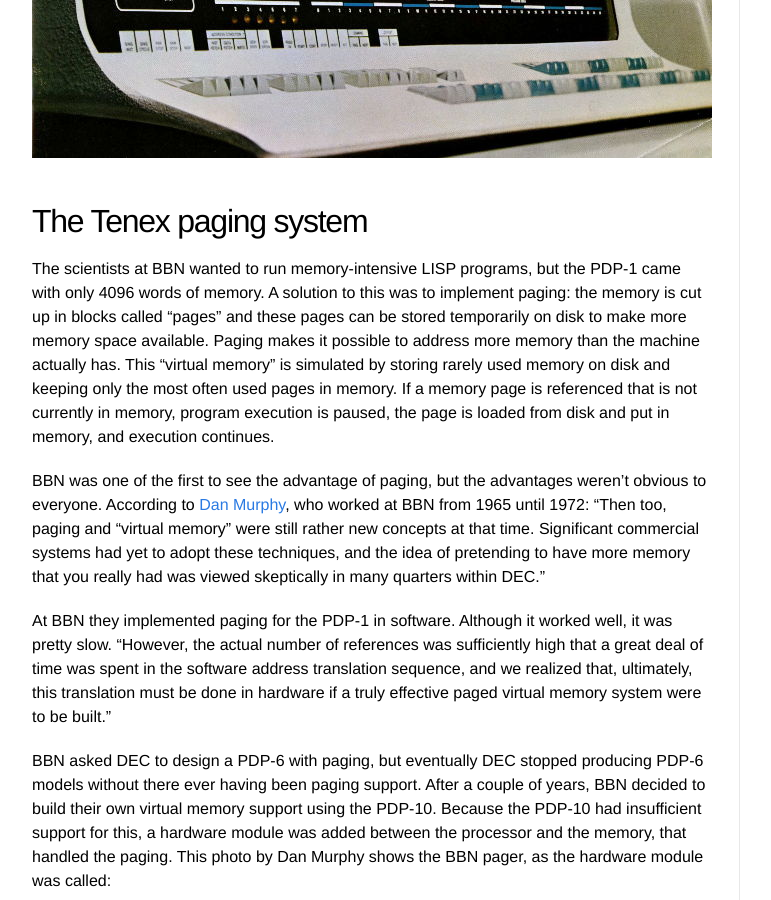
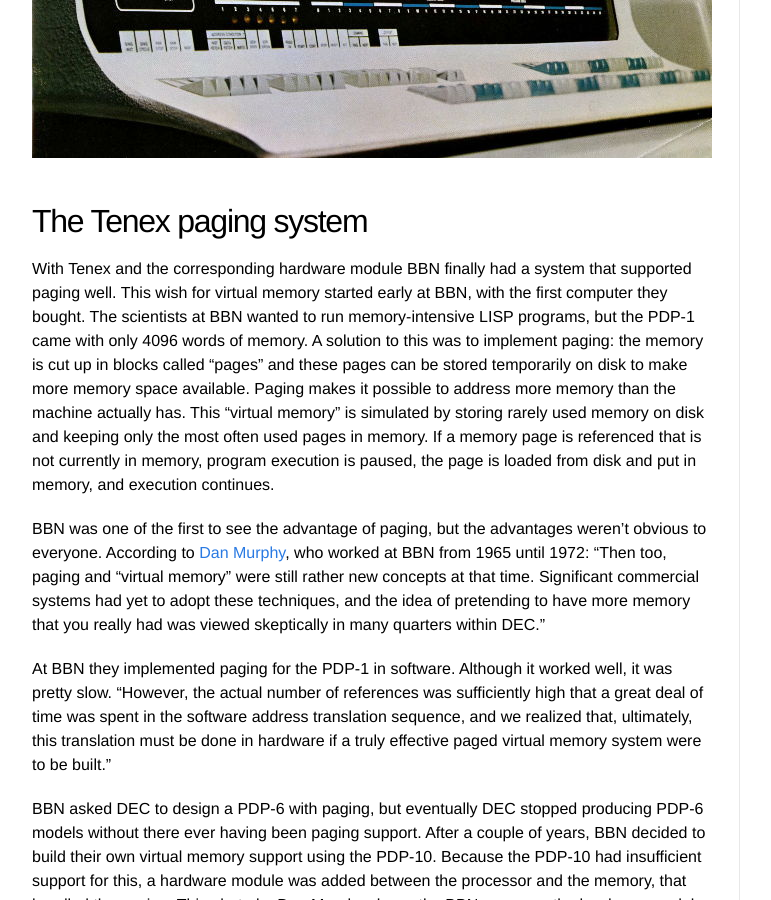
Before and after one commit to Sjord/Sjord.github.io, a Jekyll site: the page built from _posts/2016-09-21-tenex-password-bug.md, in a window 1280 px wide and 900 px high, scrolled down 1098 px. Shown: the whole window, without its empty margins (108-879 px from the left). Built offline with Jekyll 4.4.1, drawn with Linux system fonts in a browser that asks for light colours; some of the changed text lies outside the part shown.

Commit message:
Little bridge between two chapters

```diff
--- a/_posts/2016-09-21-tenex-password-bug.md
+++ b/_posts/2016-09-21-tenex-password-bug.md
@@ -17,7 +17,7 @@
 
 ## The Tenex paging system
 
-The scientists at BBN wanted to run memory-intensive LISP programs, but the PDP-1 came with only 4096 words of memory. A solution to this was to implement paging: the memory is cut up in blocks called "pages" and these pages can be stored temporarily on disk to make more memory space available. Paging makes it possible to address more memory than the machine actually has. This "virtual memory" is simulated by storing rarely used memory on disk and keeping only the most often used pages in memory. If a memory page is referenced that is not currently in memory, program execution is paused, the page is loaded from disk and put in memory, and execution continues.
+With Tenex and the corresponding hardware module BBN finally had a system that supported paging well. This wish for virtual memory started early at BBN, with the first computer they bought. The scientists at BBN wanted to run memory-intensive LISP programs, but the PDP-1 came with only 4096 words of memory. A solution to this was to implement paging: the memory is cut up in blocks called "pages" and these pages can be stored temporarily on disk to make more memory space available. Paging makes it possible to address more memory than the machine actually has. This "virtual memory" is simulated by storing rarely used memory on disk and keeping only the most often used pages in memory. If a memory page is referenced that is not currently in memory, program execution is paused, the page is loaded from disk and put in memory, and execution continues.
 
 BBN was one of the first to see the advantage of paging, but the advantages weren't obvious to everyone. According to [Dan Murphy](http://www.opost.com/dlm/), who worked at BBN from 1965 until 1972: "Then too, paging and "virtual memory" were still rather new concepts at that time.  Significant commercial systems had yet to adopt these techniques, and the idea of pretending to have more memory that you really had was viewed skeptically in many quarters within DEC."
 
```
Also changed, not shown: other parts of _posts/2016-09-21-tenex-password-bug.md (+1 -1 lines).
